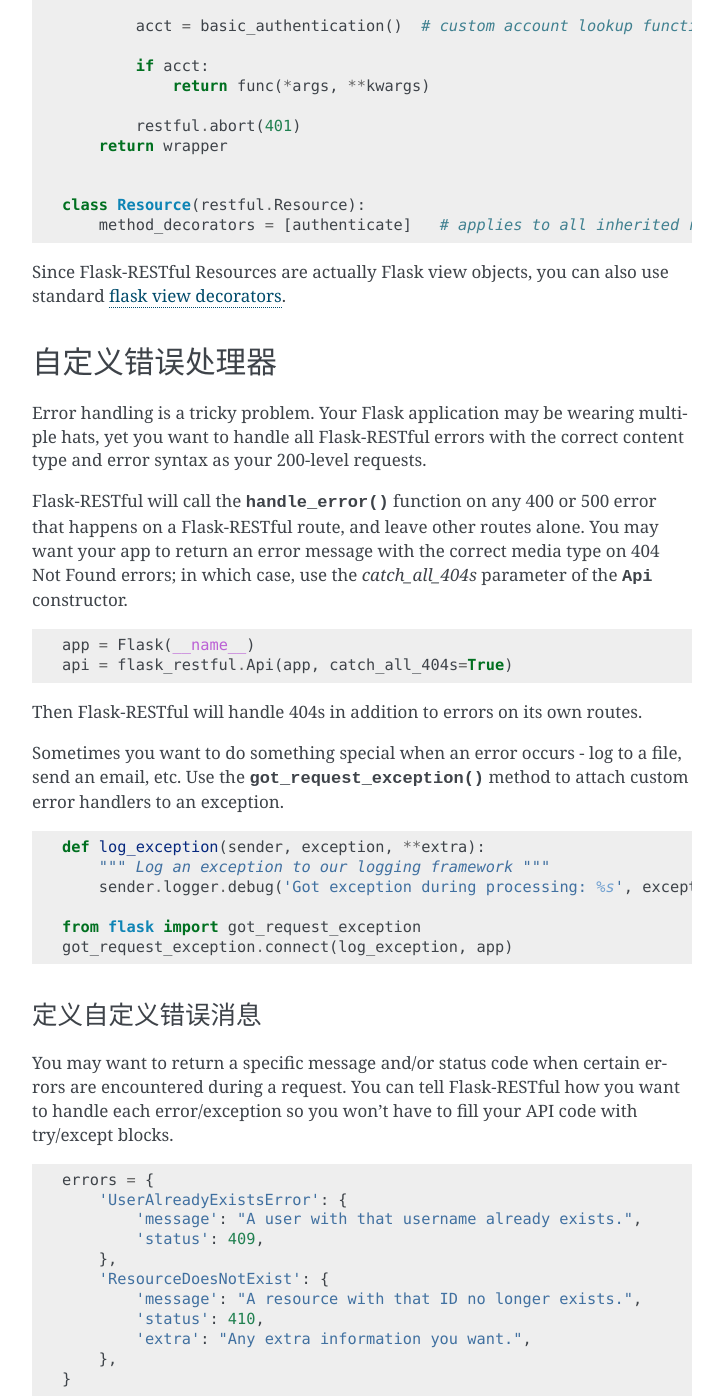
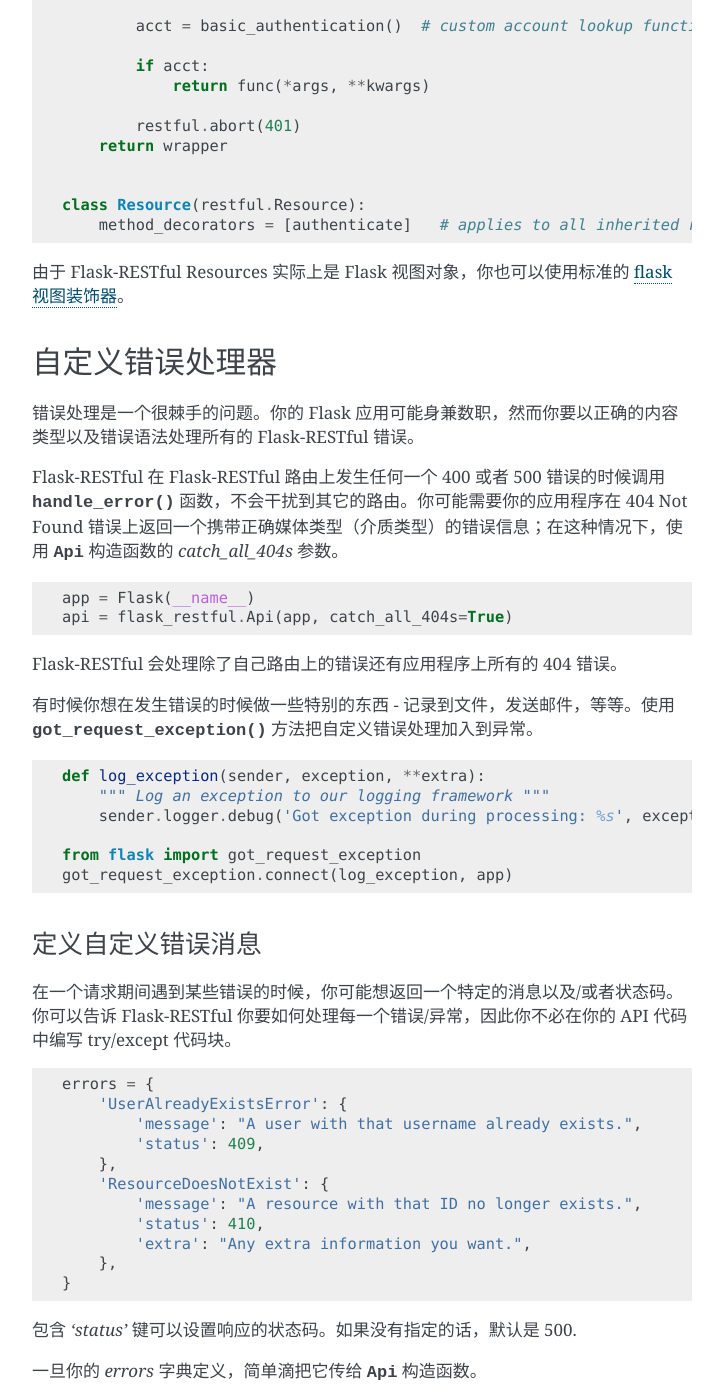
Before and after one commit to pretdo/Flask-RESTful-cn, a Sphinx documentation site: the page built from docs/extending.rst, in a window 1280 px wide and 1400 px high, scrolled down 3029 px. Shown: the whole window, without its empty margins (388-1111 px from the left). Built offline with Sphinx 7.4.7, drawn with Linux system fonts in a browser that asks for light colours; some of the changed text lies outside the part shown.

Commit message:
更新扩展

```diff
--- a/docs/extending.rst
+++ b/docs/extending.rst
@@ -143,30 +143,21 @@
     class Resource(restful.Resource):
         method_decorators = [authenticate]   # applies to all inherited resources
 
-Since Flask-RESTful Resources are actually Flask view objects, you can also
-use standard `flask view decorators <http://flask.pocoo.org/docs/views/#decorating-views>`_.
+由于 Flask-RESTful Resources 实际上是 Flask 视图对象，你也可以使用标准的 `flask 视图装饰器 <http://flask.pocoo.org/docs/views/#decorating-views>`_。
 
 自定义错误处理器
 ---------------------
 
-Error handling is a tricky problem. Your Flask application may be wearing
-multiple hats, yet you want to handle all Flask-RESTful errors with the correct
-content type and error syntax as your 200-level requests.
+错误处理是一个很棘手的问题。你的 Flask 应用可能身兼数职，然而你要以正确的内容类型以及错误语法处理所有的 Flask-RESTful 错误。
 
-Flask-RESTful will call the :meth:`~flask.ext.restful.Api.handle_error`
-function on any 400 or 500 error that happens on a Flask-RESTful route, and
-leave other routes alone. You may want your app to return an error message with
-the correct media type on 404 Not Found errors; in which case, use the
-`catch_all_404s` parameter of the :class:`~flask.ext.restful.Api` constructor. ::
+Flask-RESTful 在 Flask-RESTful 路由上发生任何一个 400 或者 500 错误的时候调用 :meth:`~flask.ext.restful.Api.handle_error` 函数，不会干扰到其它的路由。你可能需要你的应用程序在 404 Not Found 错误上返回一个携带正确媒体类型（介质类型）的错误信息；在这种情况下，使用 :class:`~flask.ext.restful.Api` 构造函数的 `catch_all_404s` 参数。 ::
 
     app = Flask(__name__)
     api = flask_restful.Api(app, catch_all_404s=True)
 
-Then Flask-RESTful will handle 404s in addition to errors on its own routes.
+Flask-RESTful 会处理除了自己路由上的错误还有应用程序上所有的 404 错误。
 
-Sometimes you want to do something special when an error occurs - log to a
-file, send an email, etc. Use the :meth:`~flask.got_request_exception` method
-to attach custom error handlers to an exception. ::
+有时候你想在发生错误的时候做一些特别的东西 - 记录到文件，发送邮件，等等。使用 :meth:`~flask.got_request_exception` 方法把自定义错误处理加入到异常。 ::
 
     def log_exception(sender, exception, **extra):
         """ Log an exception to our logging framework """
@@ -177,9 +168,8 @@ to attach custom error handlers to an exception. ::
 
 定义自定义错误消息
 ~~~~~~~~~~~~~~~~~~~~~~~~~~~~
-You may want to return a specific message and/or status code when certain errors
-are encountered during a request. You can tell Flask-RESTful how you want to handle
-each error/exception so you won't have to fill your API code with try/except blocks. ::
+
+在一个请求期间遇到某些错误的时候，你可能想返回一个特定的消息以及/或者状态码。你可以告诉 Flask-RESTful 你要如何处理每一个错误/异常，因此你不必在你的 API 代码中编写 try/except 代码块。 ::
 
     errors = {
         'UserAlreadyExistsError': {
@@ -193,11 +183,9 @@ each error/exception so you won't have to fill your API code with try/except blo
         },
     }
 
-Including the `'status'` key will set the Response's status code. If not specified
-it will default to 500.
+包含 `'status'` 键可以设置响应的状态码。如果没有指定的话，默认是 500.
 
-Once your `errors` dictionary is defined, simply pass it to the :class:`~flask.ext.restful.Api`
-constructor. ::
+一旦你的 `errors` 字典定义，简单滴把它传给 :class:`~flask.ext.restful.Api` 构造函数。 ::
 
     app = Flask(__name__)
     api = flask_restful.Api(app, errors=errors)
```
